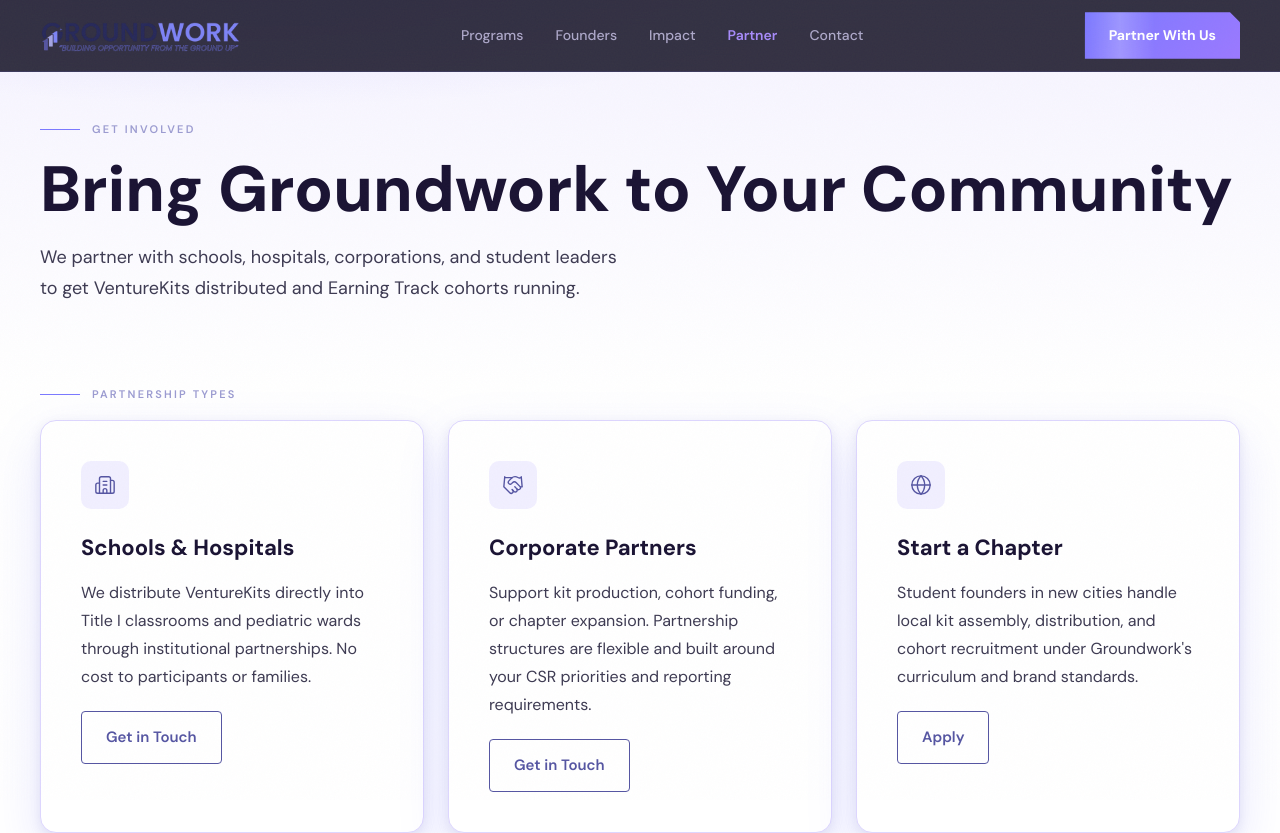
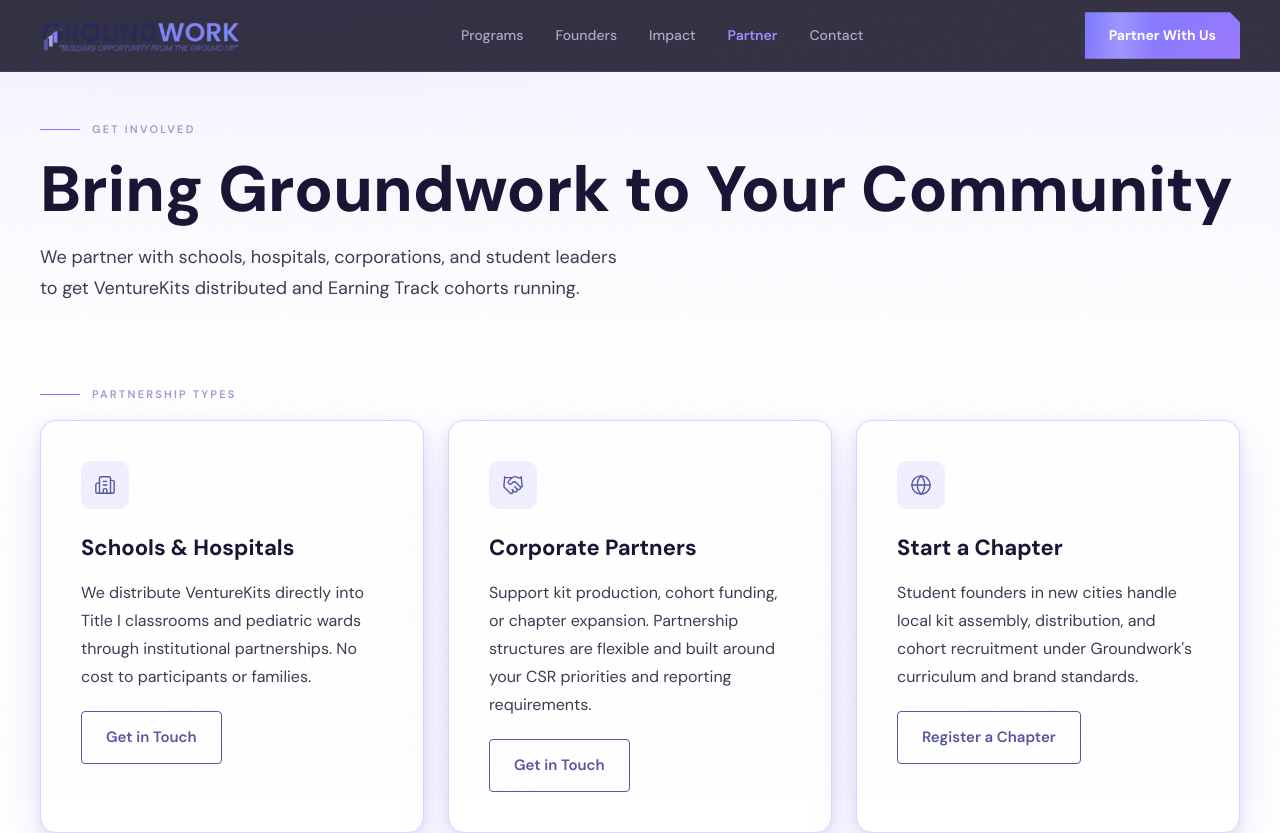
Before and after one commit to avinblrdal-dot/groundwork, a React (Vite) app: page /partner in a window 1280 px wide. Shown: the top 833 px of the page. Built offline with nearby package versions, Linux system fonts and the light colour scheme.

Commit message:
Link Start a Chapter card to Google registration form

```diff
--- a/src/pages/Partner.jsx
+++ b/src/pages/Partner.jsx
@@ -41,8 +41,8 @@
     icon: Globe,
     title: 'Start a Chapter',
     body: "Student founders in new cities handle local kit assembly, distribution, and cohort recruitment under Groundwork's curriculum and brand standards.",
-    btnLabel: 'Apply',
-    href: '/contact',
+    btnLabel: 'Register a Chapter',
+    href: 'https://docs.google.com/forms/d/e/1FAIpQLSe_kDp4XNykWTwoAidz1Op2LDS2hWHCS1UL9KhJImWAYplKdQ/viewform',
   },
 ]
 
@@ -124,7 +124,7 @@
                       {card.btnLabel}
                     </Link>
                   ) : (
-                    <a href={card.href} style={btnStyle} {...btnHandlers}>
+                    <a href={card.href} target="_blank" rel="noopener noreferrer" style={btnStyle} {...btnHandlers}>
                       {card.btnLabel}
                     </a>
                   )}
```
